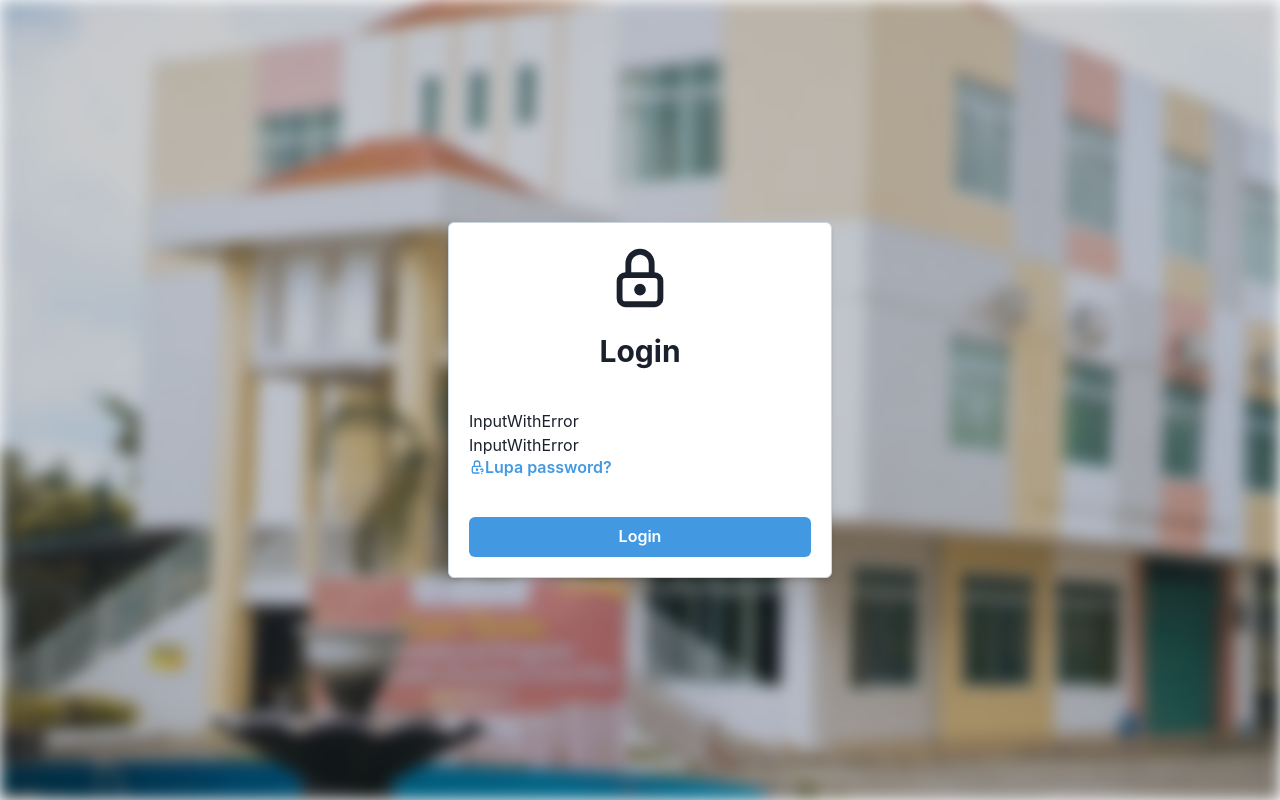
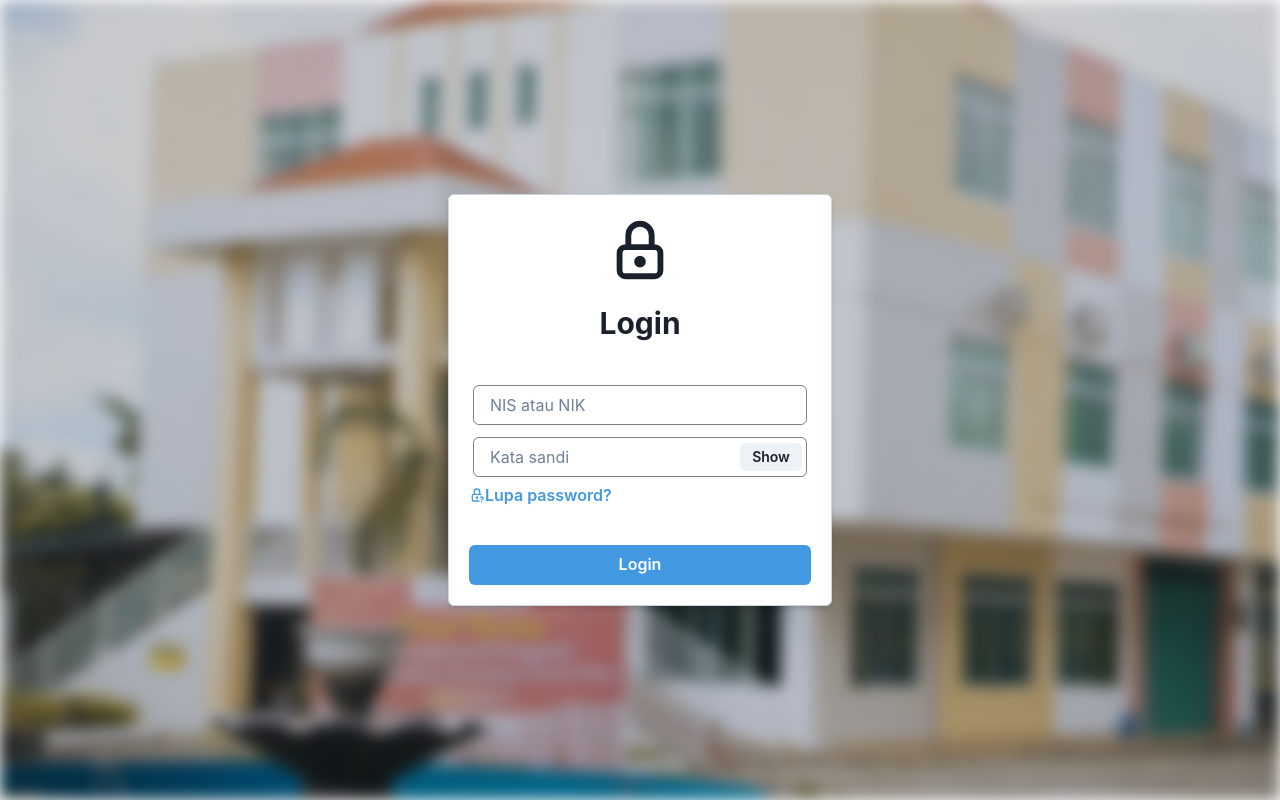
Before and after one commit to dimasivonanggitama/sistem-informasi-sekolah, a React (Create React App) app in the folder projects/client/: page /login in a window 1280 px wide. Built offline with nearby package versions, Linux system fonts and the light colour scheme.

Commit message:
Added preset input with error UI

```diff
--- a/projects/client/src/components/input/InputWithError.js
+++ b/projects/client/src/components/input/InputWithError.js
@@ -1,7 +1,53 @@
+import { Box, Collapse, Text } from '@chakra-ui/react'
+import { Button, Input, InputGroup, InputRightElement } from '@chakra-ui/react'
 import React from 'react'
 
-export const InputWithError = () => {
+export const InputWithError = (props) => {
+  const bool = props.errors && props.touched;
+  const margin = (props.margin)? props.margin : 5;
+  const marginBottom = (props.marginBottom)? props.marginBottom : 1;
+  const padding = (props.padding)? props.padding : 1;
   return (
-    <div>InputWithError</div>
+    <Box
+      borderRadius="10"
+      bgColor={bool? 'red' : 'transparent'}
+      color="white"
+      margin={margin}
+      marginBottom={marginBottom}
+      padding={padding}
+      width={(props.width)? props.width : "100%"}
+      in={bool}
+      sx={{
+          "transition": "background-color 0.5s ease-out"
+      }}
+      alignItems={"start"}
+      textAlign={"left"}
+    >
+      <InputGroup size='md'>
+        <Input
+          id={props.id}
+          name={props.name}
+          pr='4.5rem'
+          type={props.type === 'password' ? (props.show ? 'text' : 'password') : props.type}
+          placeholder={props.type === 'password' ? (props.isConfirm? 'Konfirmasi kata sandi' : 'Kata sandi') : props.placeholder}
+          bgColor="white"
+          borderColor={"grey"}
+          color={"black"}
+          value={props.value}
+          onBlur={props.onBlur}
+          onChange={props.onChange}
+        />
+        {props.type === 'password' ?
+          <InputRightElement width='4.5rem'>
+            <Button h='1.75rem' size='sm' onClick={props.handleClick} colorScheme={props.show? "red" : "gray"} >
+              {props.show ? 'Hide' : 'Show'}
+            </Button>
+          </InputRightElement>
+          : <></>}
+      </InputGroup>
+      <Collapse in={bool}>
+        <Text fontSize={"md"} paddingLeft="1">{props.errors}</Text>
+      </Collapse>
+    </Box>
   )
 }
```
